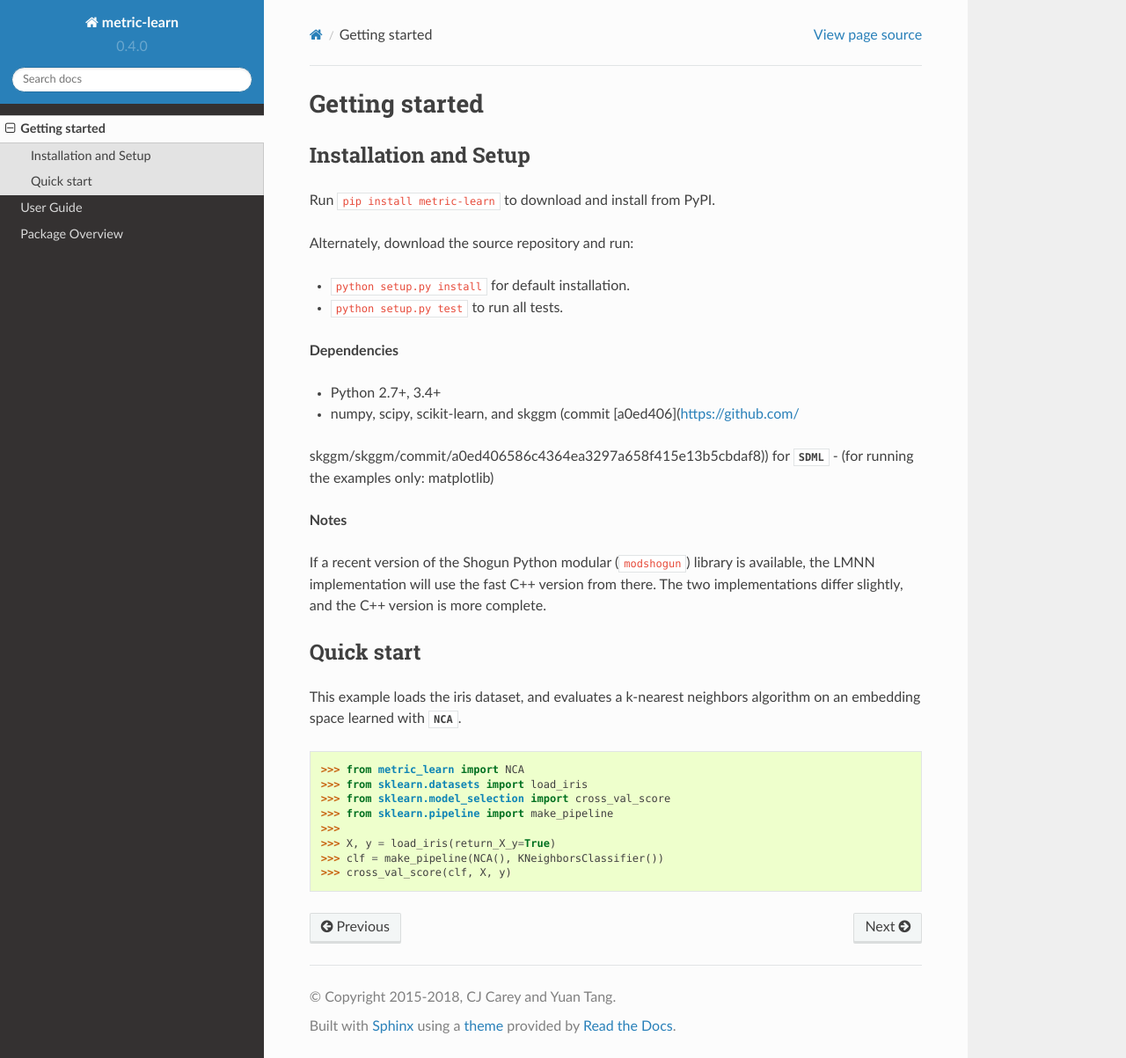
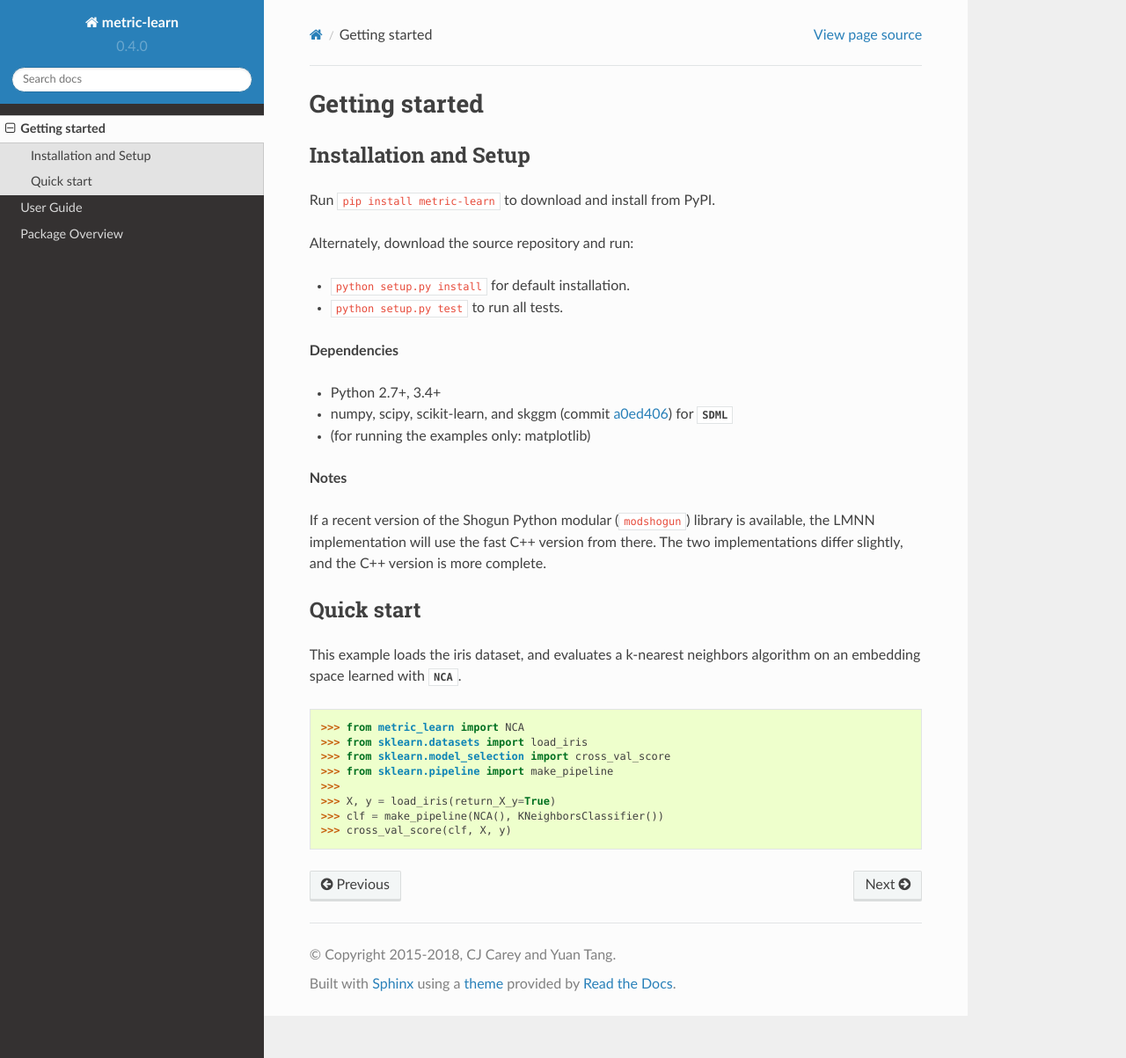
Before and after one commit to scikit-learn-contrib/metric-learn, a Sphinx documentation site: the page built from doc/getting_started.rst, in a window 1280 px wide and 1203 px high. Shown: the whole window at 88% size. Built offline with Sphinx 7.4.7 and the Read the Docs theme 2.0.0, drawn with Linux system fonts in a browser that asks for light colours; pages that are not in the unit, such as notebooks, are missing from menus.

Commit message:
FIX link also in getting started

```diff
--- a/doc/getting_started.rst
+++ b/doc/getting_started.rst
@@ -15,8 +15,7 @@ Alternately, download the source repository and run:
 **Dependencies**
 
 -  Python 2.7+, 3.4+
--  numpy, scipy, scikit-learn, and skggm (commit [a0ed406](https://github.com/\
-skggm/skggm/commit/a0ed406586c4364ea3297a658f415e13b5cbdaf8)) for `SDML`
+-  numpy, scipy, scikit-learn, and skggm (commit `a0ed406 <https://github.com/skggm/skggm/commit/a0ed406586c4364ea3297a658f415e13b5cbdaf8>`_) for `SDML`
 -  (for running the examples only: matplotlib)
 
 **Notes**
```
